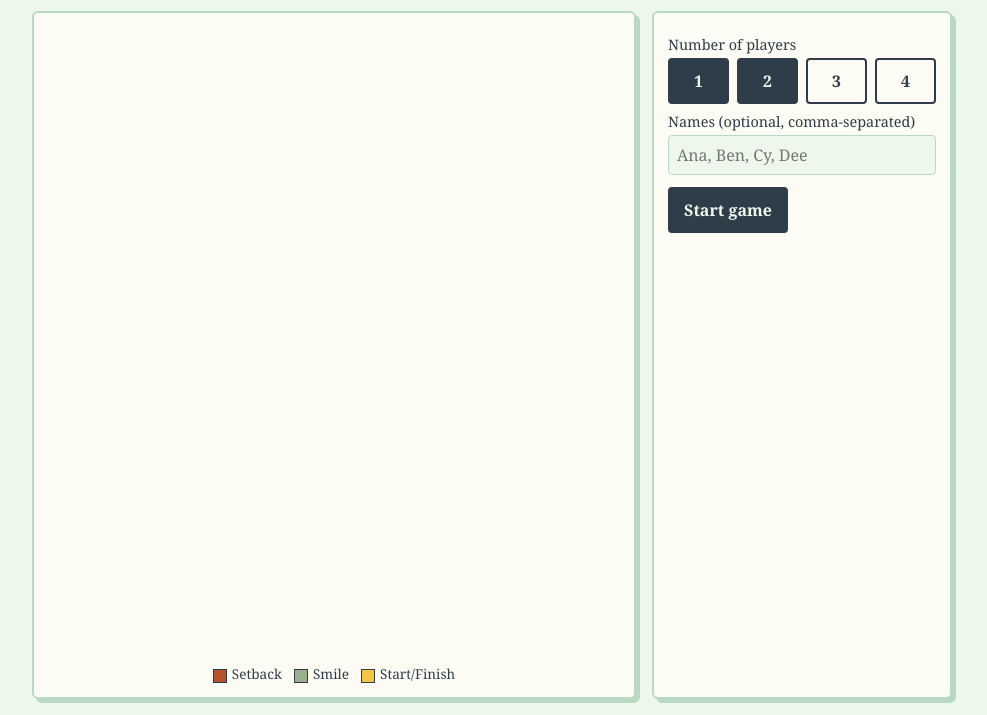
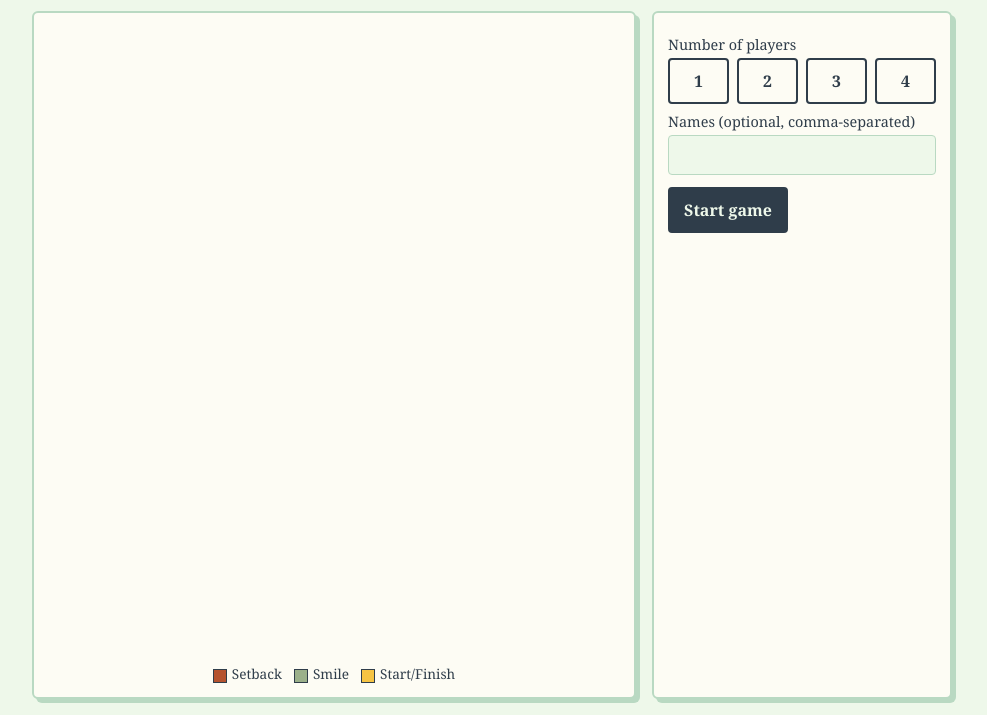
Before and after one commit to norrdost/Setback, a plain HTML site: page index.html in a window 1280 px wide. Shown: the part 85-800 px from the top of the page, without its empty margins (148-1135 px from the left). Drawn offline with Linux system fonts and the light colour scheme.

Commit message:
Update index.html

```diff
--- a/index.html
+++ b/index.html
@@ -57,13 +57,13 @@ button.picked { background:var(--ink); color:var(--bg); }
     <div id="setup" class="setup">
       <label>Number of players</label>
       <div class="row">
-        <button class="alt picked" data-n="1">1</button>
-        <button class="alt picked" data-n="2">2</button>
+        <button class="alt" data-n="1">1</button>
+        <button class="alt" data-n="2">2</button>
         <button class="alt" data-n="3">3</button>
         <button class="alt" data-n="4">4</button>
       </div>
       <label>Names (optional, comma-separated)</label>
-      <input id="names" placeholder="Ana, Ben, Cy, Dee">
+      <input id="names" placeholder="">
       <div style="margin-top:12px"><button id="start">Start game</button></div>
     </div>
 
```
